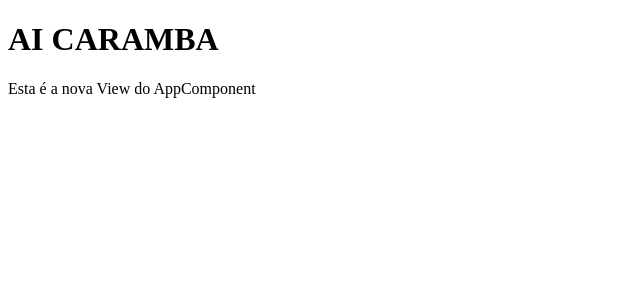
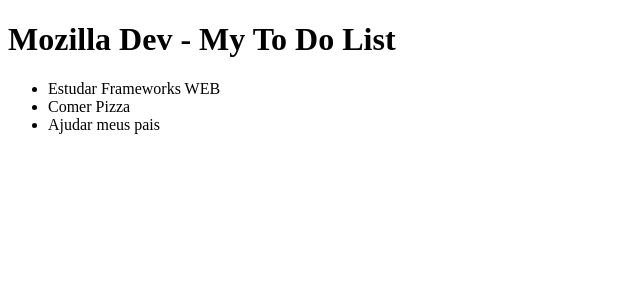
Before and after one commit to DevSouza05/AppTodo, an Angular app in the folder FRONTEND/TODOapp/: page / in a window 1280 px wide. Shown: the top 300 px of the page, without its empty margins (0-640 px from the left). Built offline with nearby package versions, Linux system fonts and the light colour scheme.

Commit message:
func-insert new tasks

```diff
--- a/FRONTEND/TODOapp/src/app/app.component.html
+++ b/FRONTEND/TODOapp/src/app/app.component.html
@@ -1 +1,6 @@
-<h1>AI CARAMBA</h1>Esta é a nova View do AppComponent
+<div class="main">
+  <h1>Mozilla Dev - My To Do List</h1>
+  <ul>
+    <li *ngFor="let tarefaDoLoop of arrayDeTarefas"> {{tarefaDoLoop.descricao}} </li>
+  </ul>
+</div>
--- a/FRONTEND/TODOapp/src/app/app.component.ts
+++ b/FRONTEND/TODOapp/src/app/app.component.ts
@@ -9,5 +9,18 @@ import { Tarefa } from "./tarefa";
 export class AppComponent {
   title = 'TODOapp';
 
-  arrayDeTarefas: Tarefa[] = []; constructor() { this.READ_tarefas(); } READ_tarefas() { this.arrayDeTarefas = [new Tarefa("Estudar Frameworks WEB", false), new Tarefa("Comer Pizza", false), new Tarefa("Ajudar meus pais", false)]; }
+  arrayDeTarefas: Tarefa[] = []; constructor() {
+     this.READ_tarefas();
+  }
+
+  CREATE_tarefa(descricaoNovaTarefa: string) {
+      var novaTarefa = new Tarefa(descricaoNovaTarefa, false);
+       this.arrayDeTarefas.unshift(novaTarefa);
+  }
+
+  READ_tarefas() { this.arrayDeTarefas = [
+    new Tarefa("Estudar Frameworks WEB", false),
+     new Tarefa("Comer Pizza", false),
+      new Tarefa("Ajudar meus pais", false)];
+    }
 }
```
